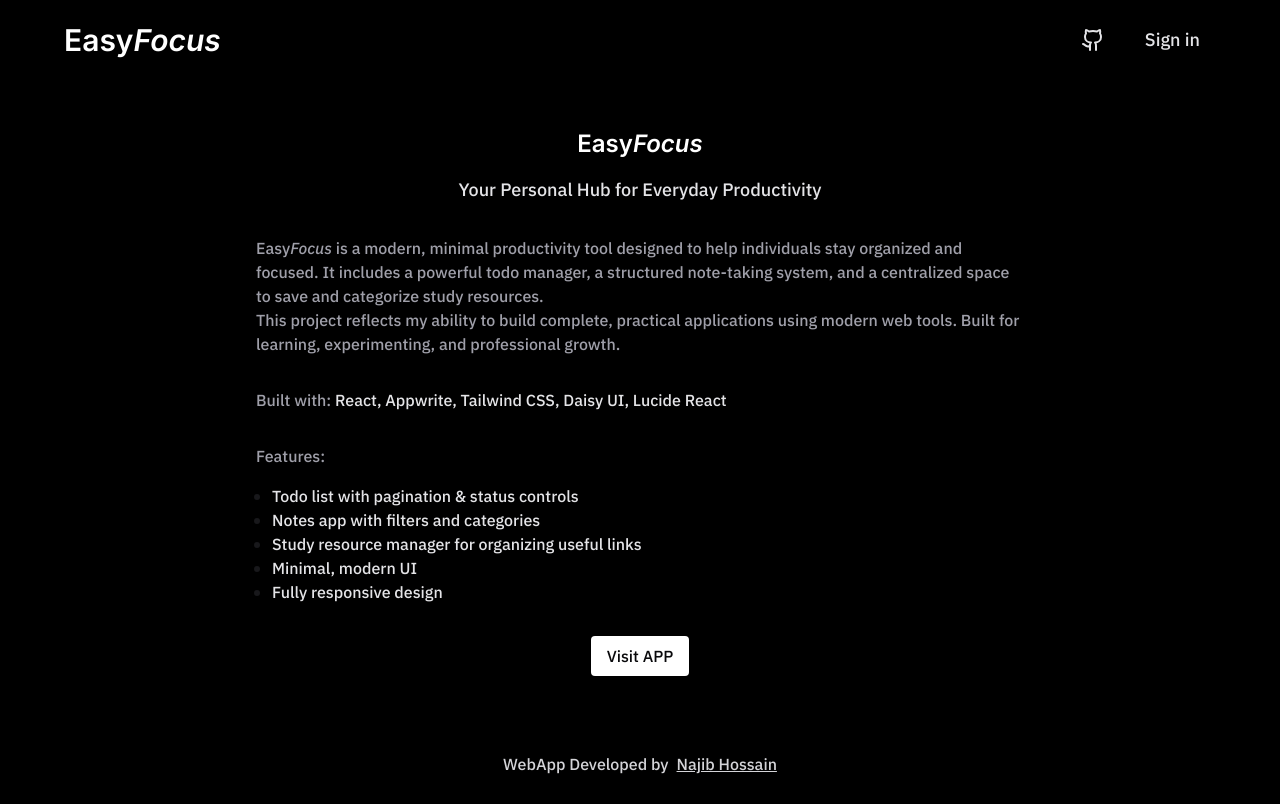
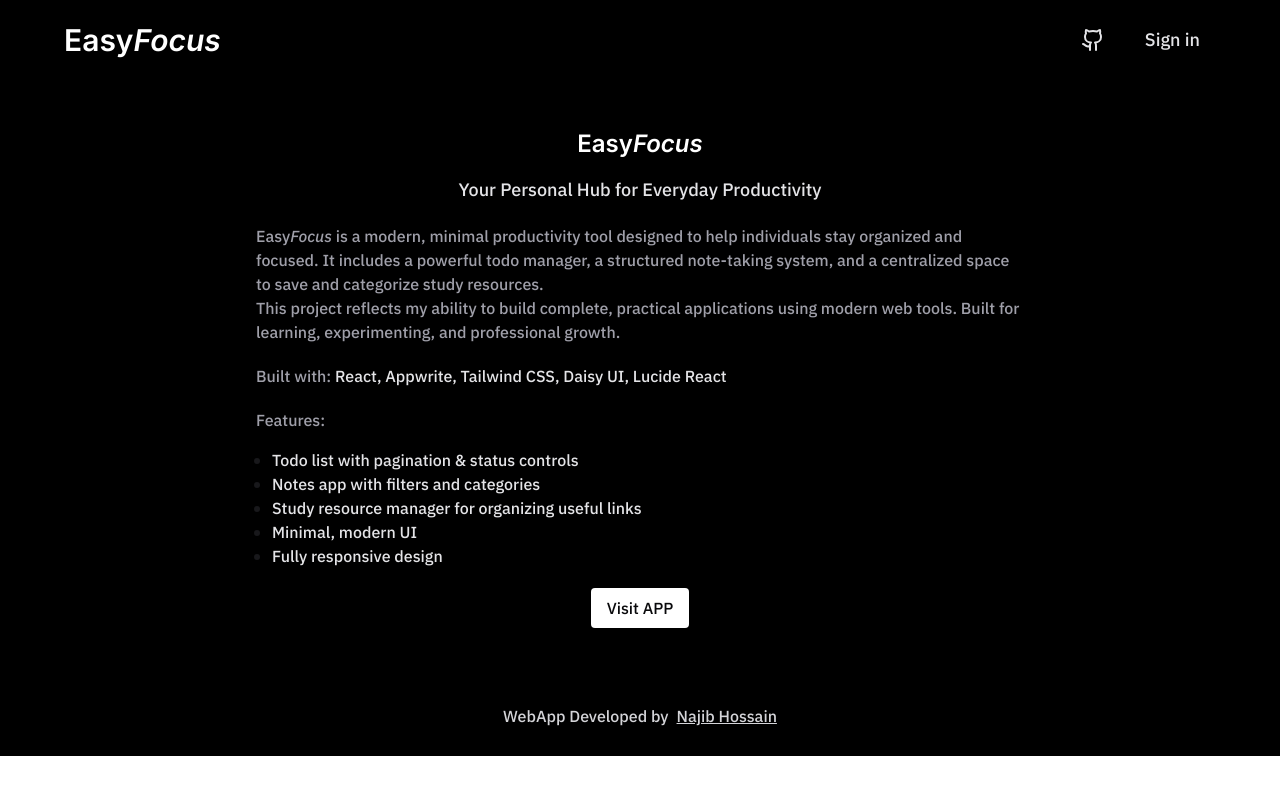
Before and after one commit to NajibHos/EasyFocus, a React (Vite) app: page / in a window 1280 px wide. Built offline with nearby package versions, Linux system fonts and the light colour scheme; no server answers.

Commit message:
Update Gap size

```diff
--- a/src/pages/Home.jsx
+++ b/src/pages/Home.jsx
@@ -7,7 +7,7 @@ const Home = () => {
   return (
     <div className="h-auto py-12 w-full flex justify-center items-center">
       <div className="h-full w-[90%] lg:w-[60%] flex flex-col
-       justify-center items-center gap-10 lg:gap-8">
+       justify-center items-center gap-6 lg:gap-5">
         <div className="h-auto w-full flex flex-col justify-center
         items-center gap-4">
           <div className="h-auto w-full text-center">
```
